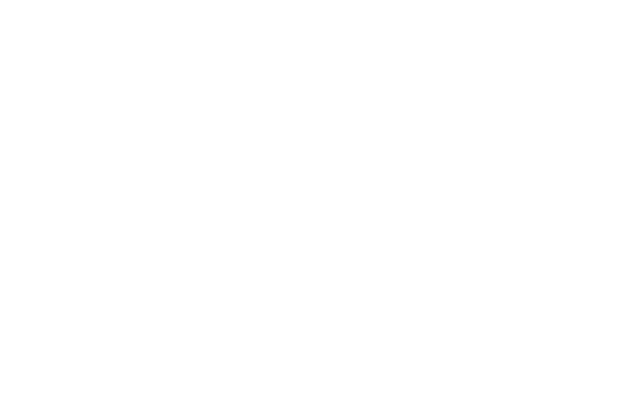
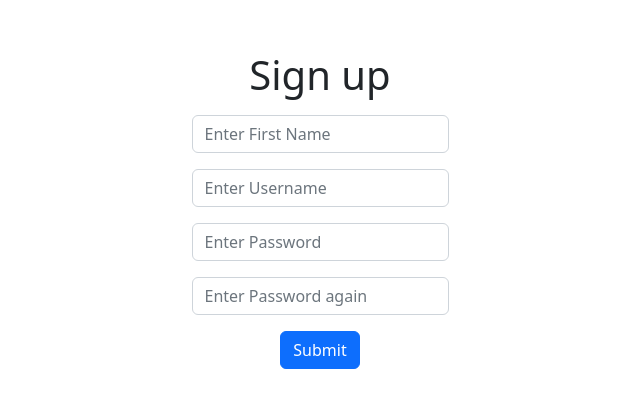
Before and after one commit to beji02/FindYourSpecialist, a React (Create React App) app in the folder client/: page /signup in a window 1280 px wide. Before the commit this address had no page. Shown: the part 190-598 px from the top of the page, without its empty margins (320-960 px from the left). Built offline with nearby package versions, Linux system fonts and the light colour scheme.

Commit message:
Add login page and sign up page

```diff
--- a/client/package.json
+++ b/client/package.json
@@ -6,7 +6,9 @@
     "@testing-library/jest-dom": "^5.16.5",
     "@testing-library/react": "^13.4.0",
     "@testing-library/user-event": "^13.5.0",
+    "bootstrap": "^5.2.3",
     "react": "^18.2.0",
+    "react-bootstrap": "^2.7.4",
     "react-dom": "^18.2.0",
     "react-router-dom": "^6.11.0",
     "react-scripts": "5.0.1",
--- a/client/src/App.js
+++ b/client/src/App.js
@@ -7,7 +7,6 @@ function App() {
         <p>
           Welcome to Find Your Specialist page!
         </p>
-        {/*insert a link to login page*/}
         <a
             className="App-link"
             href="/login"
@@ -16,7 +15,6 @@ function App() {
         >
             Login
         </a>
-        {/*insert a link to signup page*/}
         <a
             className="App-link"
             href="/signup"
--- /dev/null
+++ b/client/src/Signup.js
@@ -0,0 +1,31 @@
+import React from "react";
+import Button from 'react-bootstrap/Button';
+import Form from 'react-bootstrap/Form';
+import Container from 'react-bootstrap/Container';
+function Signup() {
+    return (
+        <Container className="d-flex text-center justify-content-center align-items-center"
+                   style={{ minHeight: "100vh" }}>
+            <Form>
+                <h1 className="mb-3">Sign up</h1>
+                <Form.Group className="mb-3" controlId="firstName">
+                    <Form.Control type="text" placeholder="Enter First Name" />
+                </Form.Group>
+                <Form.Group className="mb-3" controlId="lastName">
+                    <Form.Control type="text" placeholder="Enter Username" />
+                </Form.Group>
+                <Form.Group className="mb-3" controlId="password">
+                    <Form.Control type="password" placeholder="Enter Password" />
+                </Form.Group>
+                <Form.Group className="mb-3" controlId="password">
+                    <Form.Control type="password" placeholder="Enter Password again" />
+                </Form.Group>
+                <Button variant="primary" type="submit">
+                    Submit
+                </Button>
+            </Form>
+        </Container>
+    );
+}
+
+export default Signup;
--- a/client/src/index.js
+++ b/client/src/index.js
@@ -3,8 +3,10 @@ import ReactDOM from 'react-dom/client';
 import './index.css';
 import App from './App';
 import Login from './Login';
+import Signup from './Signup';
 import reportWebVitals from './reportWebVitals';
 import { BrowserRouter, Routes, Route } from 'react-router-dom';
+import 'bootstrap/dist/css/bootstrap.css';
 
 const root = ReactDOM.createRoot(document.getElementById('root'));
 root.render(
@@ -13,6 +15,7 @@ root.render(
           <Routes>
               <Route path="/" element={<App />} />
               <Route path="/login" element={<Login />} />
+              <Route path="/signup" element={<Signup />} />
           </Routes>
       </BrowserRouter>
   </React.StrictMode>
```
Also changed, not shown: 1 other file (tests, documents, lock files or other folders).
